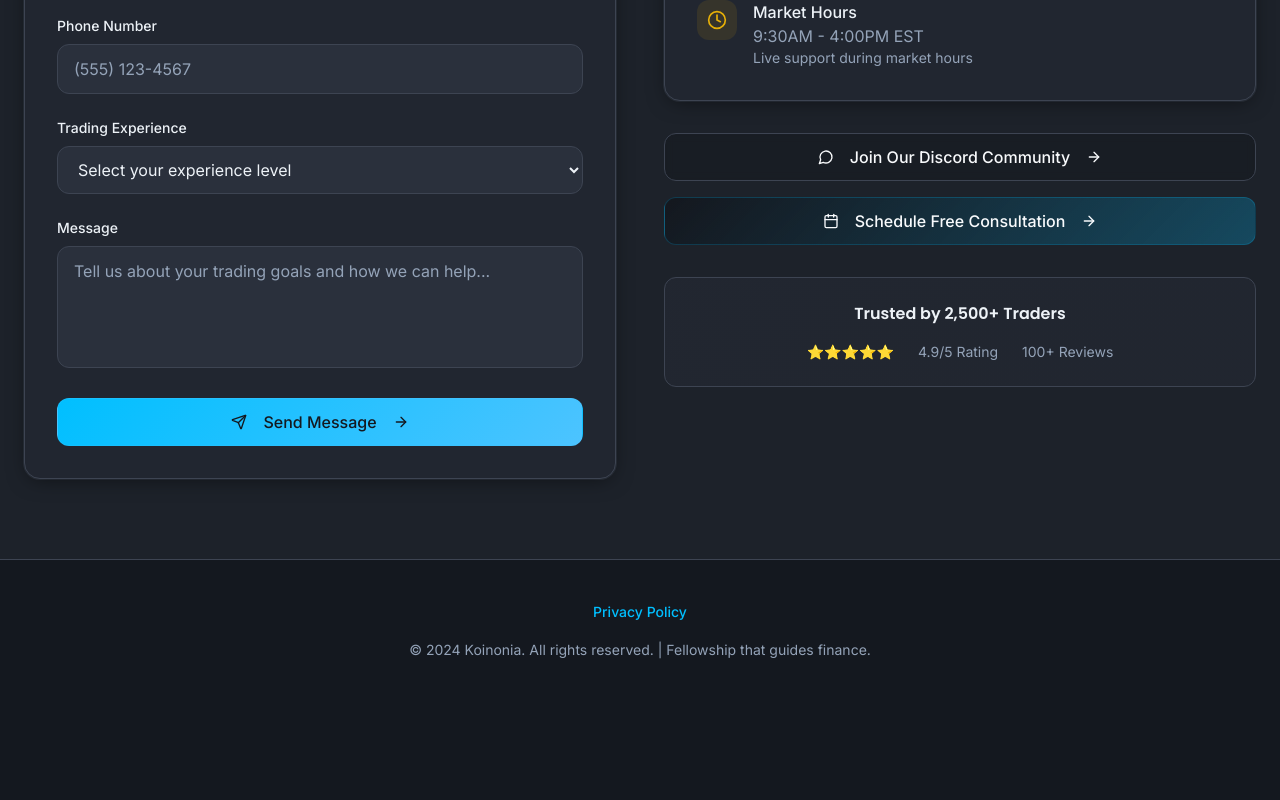
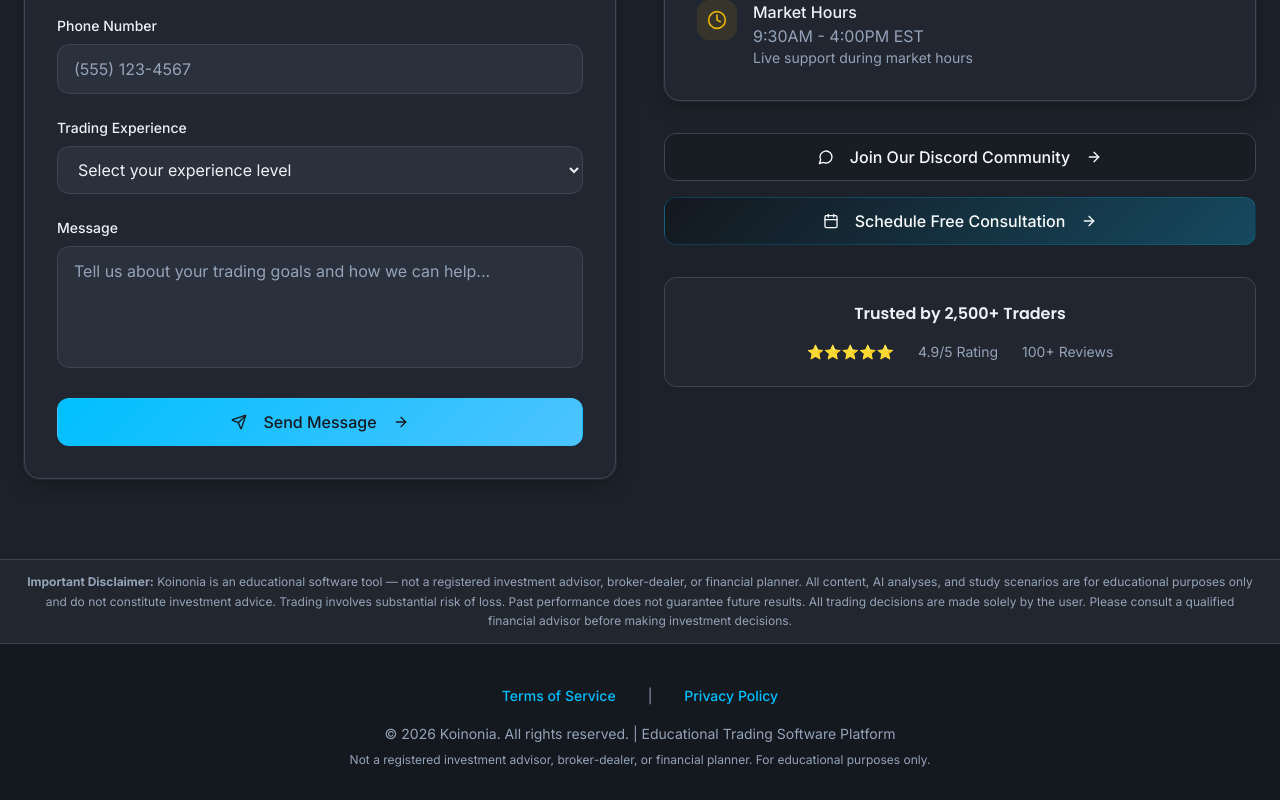
Before and after one commit to tmcclain1978/koinonia-fellowship-trade, a React (Vite) app: page / in a window 1280 px wide. Shown: the part 5337-6137 px from the top of the page. Before the commit the page ends 6029 px from the top, so only its background shows below. Built offline with nearby package versions, Linux system fonts and the light colour scheme; the HTML template or start-up script is replaced by a standard one.

Commit message:
Educated UI & Legal updates
Co-authored-by: tmcclain1978 <213145557+tmcclain1978@users.noreply.github.com>

```diff
--- a/src/pages/Index.tsx
+++ b/src/pages/Index.tsx
@@ -5,6 +5,8 @@ import ServicesSection from "@/components/ServicesSection";
 import AboutSection from "@/components/AboutSection";
 import ContactSection from "@/components/ContactSection";
 import { PrivacyPolicyModal } from "@/components/PrivacyPolicyModal";
+import { TermsOfServiceModal } from "@/components/TermsOfServiceModal";
+import DisclaimerBanner from "@/components/DisclaimerBanner";
 
 const Index = () => {
   return (
@@ -16,14 +18,23 @@ const Index = () => {
       <AboutSection />
       <ContactSection />
 
+      {/* Disclaimer Banner */}
+      <DisclaimerBanner />
+
       {/* Footer */}
       <footer className="bg-background border-t border-border py-8">
         <div className="container mx-auto px-6 text-center space-y-2">
           <div className="flex items-center justify-center gap-4 text-sm">
+            <TermsOfServiceModal />
+            <span className="text-muted-foreground">|</span>
             <PrivacyPolicyModal />
           </div>
           <p className="text-muted-foreground text-sm">
-            © 2024 Koinonia. All rights reserved. | Fellowship that guides finance.
+            © 2026 Koinonia. All rights reserved. | Educational Trading Software Platform
+          </p>
+          <p className="text-xs text-muted-foreground max-w-2xl mx-auto">
+            Not a registered investment advisor, broker-dealer, or financial planner.
+            For educational purposes only.
           </p>
         </div>
       </footer>
```
